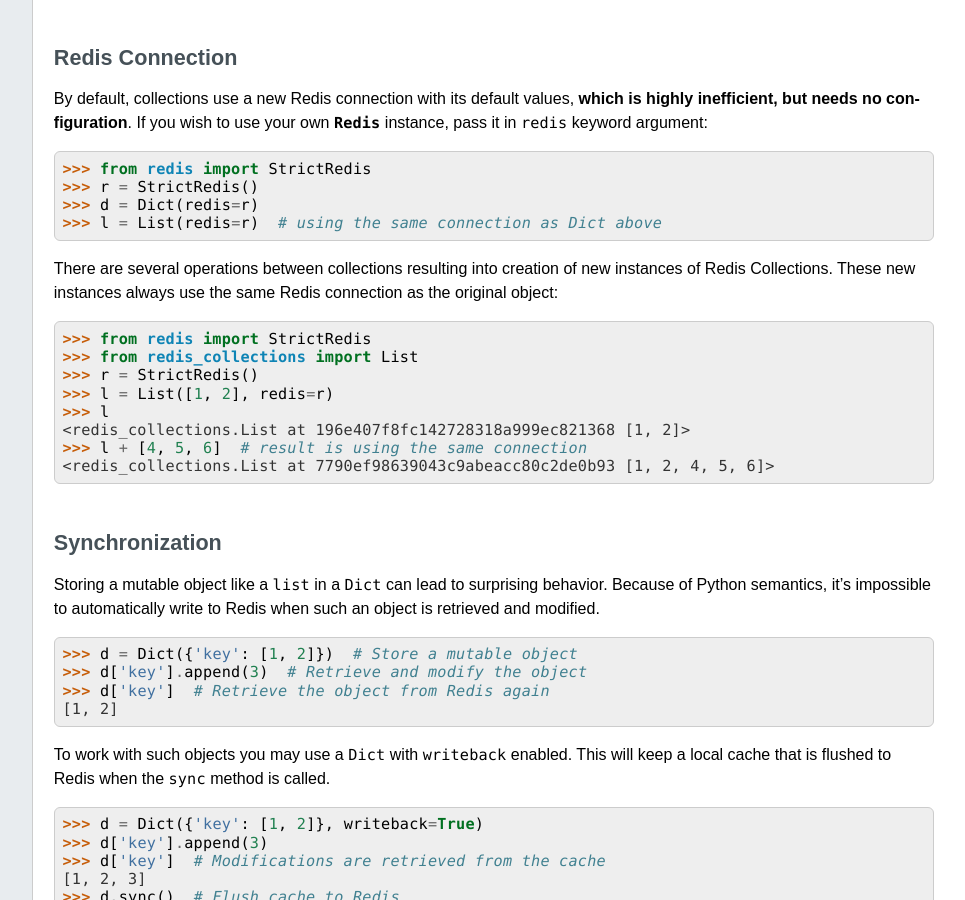
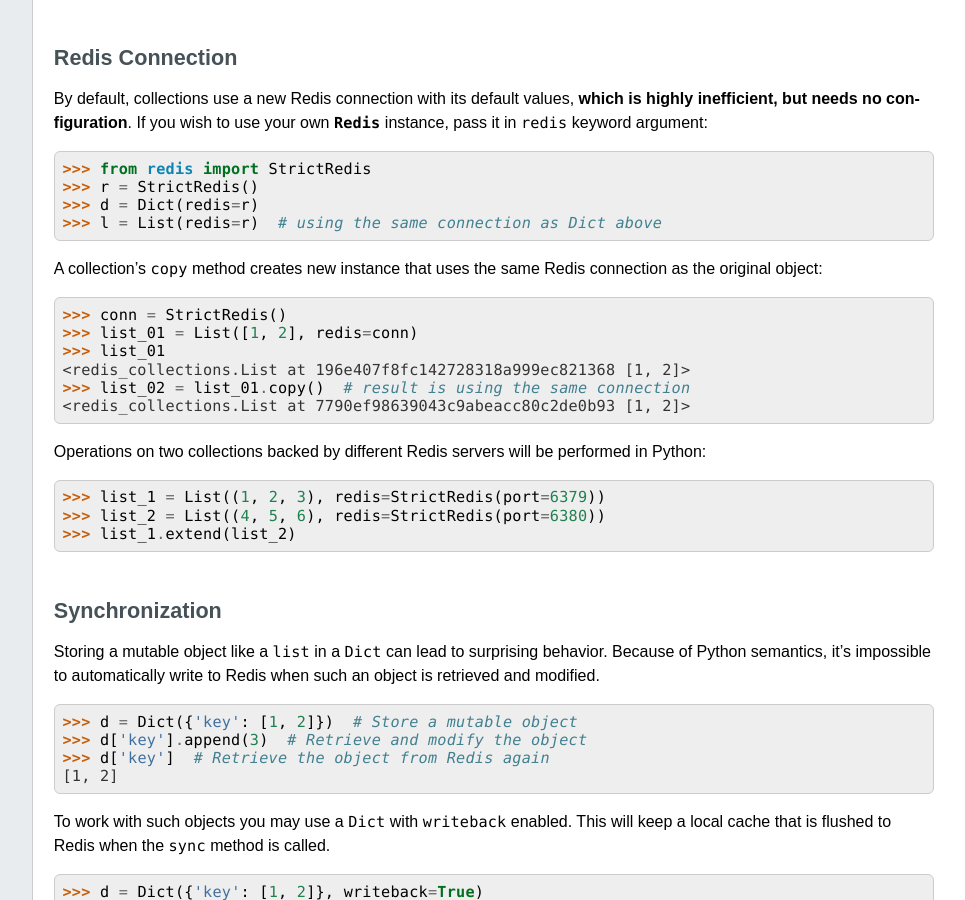
Before and after one commit to redis-collections/redis-collections, a Sphinx documentation site: the page built from docs/index.rst, in a window 1280 px wide and 900 px high, scrolled down 1478 px. Shown: the whole window, without its empty margins (224-1189 px from the left). Built offline with Sphinx 7.4.7, drawn with Linux system fonts in a browser that asks for light colours.

Commit message:
Update docs for same Redis behavior

```diff
--- a/docs/index.rst
+++ b/docs/index.rst
@@ -71,17 +71,21 @@ By default, collections use a new Redis connection with its default values, **wh
     >>> d = Dict(redis=r)
     >>> l = List(redis=r)  # using the same connection as Dict above
 
-There are several operations between collections resulting into creation of new instances of Redis Collections. These new instances
-always use the same Redis connection as the original object::
+A collection's ``copy`` method creates new instance that uses the same Redis connection as the original object::
 
-    >>> from redis import StrictRedis
-    >>> from redis_collections import List
-    >>> r = StrictRedis()
-    >>> l = List([1, 2], redis=r)
-    >>> l
+    >>> conn = StrictRedis()
+    >>> list_01 = List([1, 2], redis=conn)
+    >>> list_01
     <redis_collections.List at 196e407f8fc142728318a999ec821368 [1, 2]>
-    >>> l + [4, 5, 6]  # result is using the same connection
-    <redis_collections.List at 7790ef98639043c9abeacc80c2de0b93 [1, 2, 4, 5, 6]>
+    >>> list_02 = list_01.copy()  # result is using the same connection
+    <redis_collections.List at 7790ef98639043c9abeacc80c2de0b93 [1, 2]>
+
+Operations on two collections backed by different Redis servers will be performed in Python::
+
+    >>> list_1 = List((1, 2, 3), redis=StrictRedis(port=6379))
+    >>> list_2 = List((4, 5, 6), redis=StrictRedis(port=6380))
+    >>> list_1.extend(list_2)
+
 
 Synchronization
 ---------------
```
